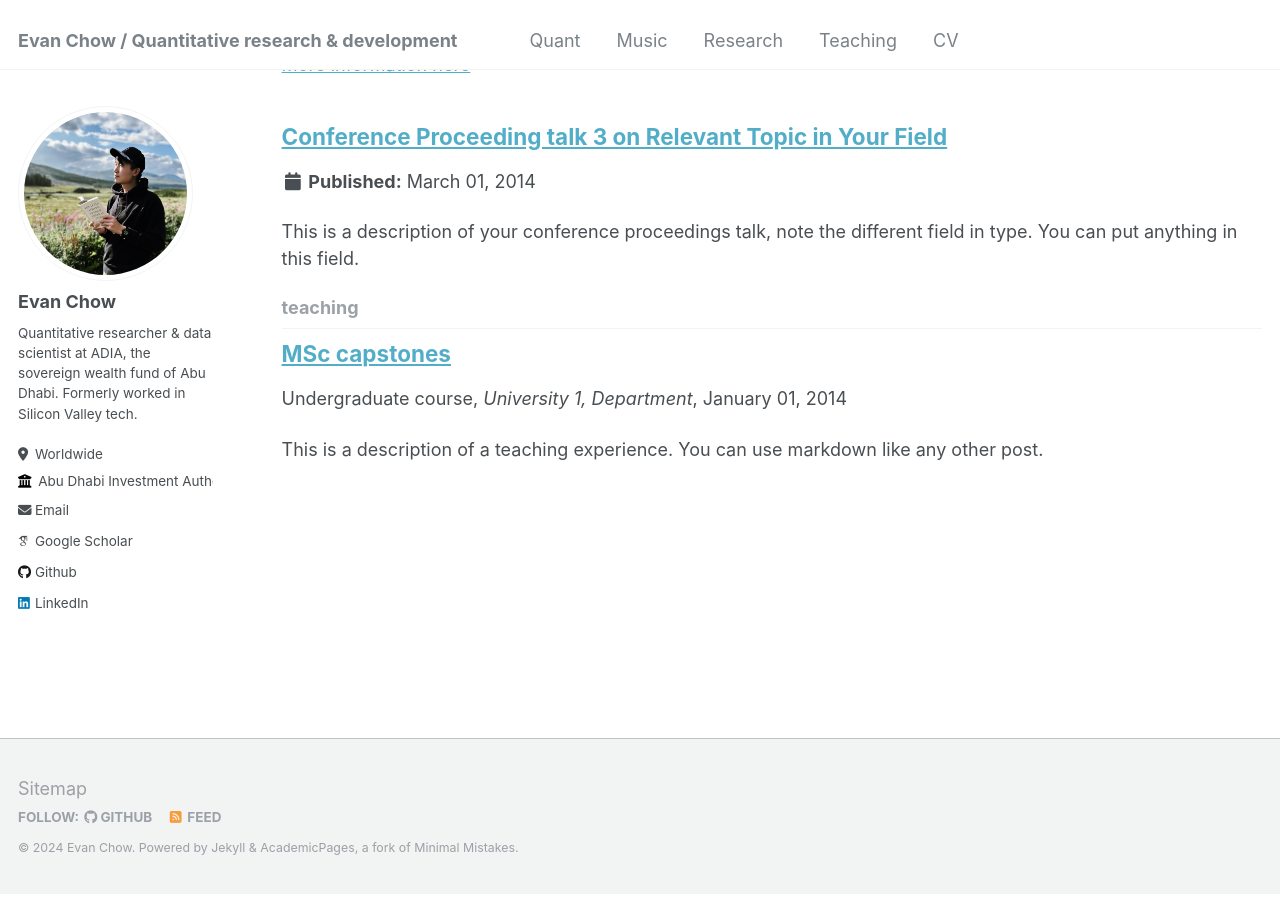
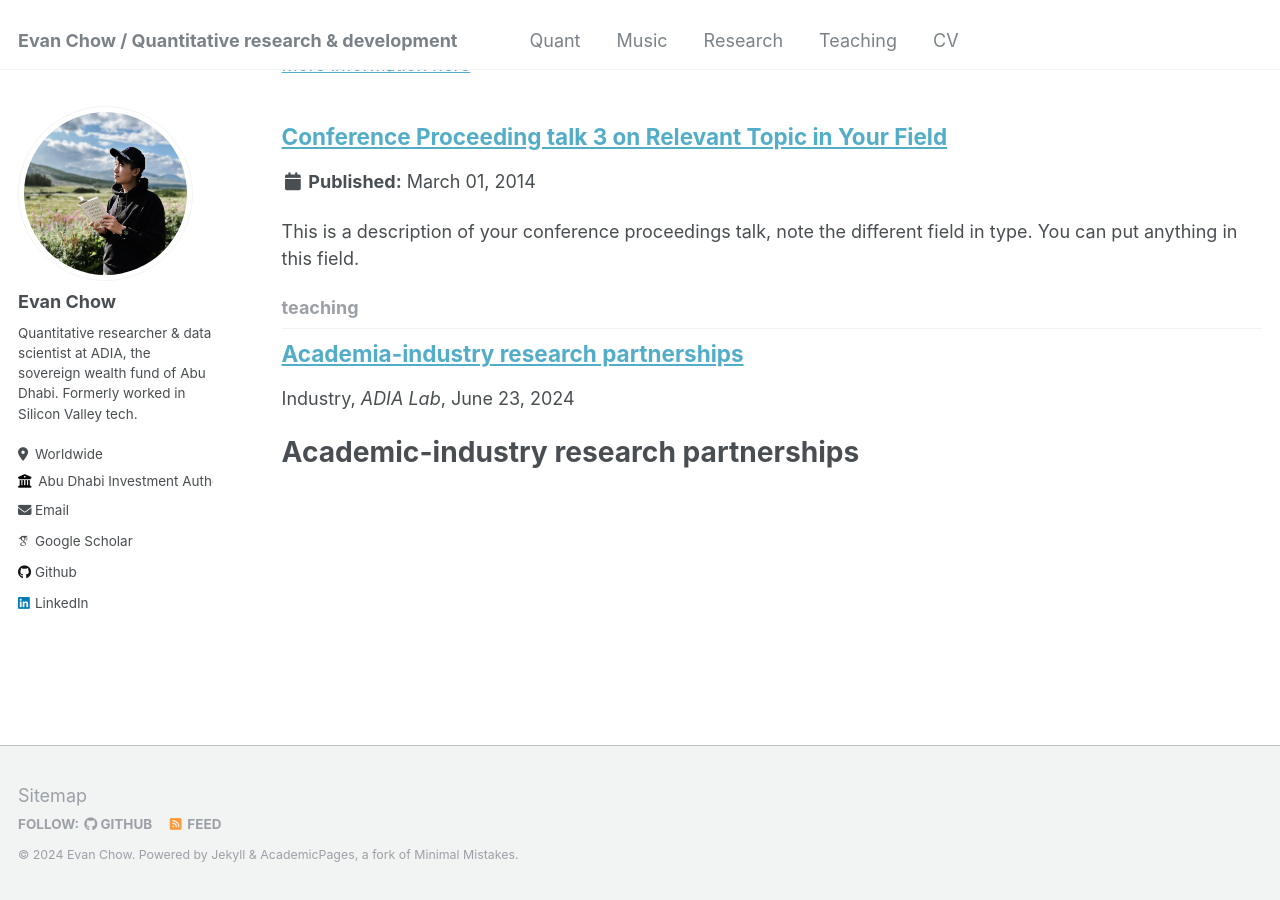
Before and after one commit to evnchw/evnchw.github.io, a Jekyll site: the page built from _pages/collection-archive.html, in a window 1280 px wide and 900 px high, scrolled down 1756 px. Built offline with Jekyll 4.4.1, drawn with Linux system fonts in a browser that asks for light colours; some web fonts are replaced.

Commit message:
update teaching page

```diff
--- a/_pages/teaching.html
+++ b/_pages/teaching.html
@@ -5,23 +5,8 @@
 author_profile: true
 ---
 
-<!-- {% include base_path %}
+{% include base_path %}
 
 {% for post in site.teaching reversed %}
   {% include archive-single.html %}
-{% endfor %} -->
-
-# Academic-industry research partnerships
-
-Under [ADIA Lab](https://www.adialab.ae/), the scientific research institution of ADIA, I have supervised a number of short-term research projects in data science for various university programmes and departments, usually MSc-level capstones. Below is a running list:
-
-- LSE (2024-Present): *Mean field congestion in dry bulk shipping.* PhD Economics.
-- LSE (2023-Present): *Mean field games in global shipping flows.* MSc Data Science.
-- UCL (2024-Present): *Detecting structural breaks in spatial agricultural grids.* MSc Computer Science.
-- UCL/Oxford (2023-24): *Nowcasting global trade with time series signatures & shipping data.* MSc MCF.
-- U. of Toronto (2024): *Statistics of UN Comtrade.* MFRM (Master of Financial Risk Management).
-- U. of Toronto (2023): *Nowcasting inflation with the Baltic Indices.* MFRM.
-- Institut Polytechnique de Paris / Ecole Polytechnique (2023-24): *The global shipping graph.* M2DS.
-- Ecole des Ponts ParisTech (2023): *The economic world through the lens of shipping.* M2.
-- Khalifa University (2022): *Analysis of corporate supply chains.* MSc Computational Data Science.
-- Khalifa University (2022): *Studies in institutional ownership & geographical revenue.* MSc Comp. DS.
+{% endfor %}
--- a/_teaching/2014-spring-teaching-1.md
+++ /dev/null
@@ -1,20 +0,0 @@
----
-title: "MSc capstones"
-collection: teaching
-type: "Undergraduate course"
-permalink: /teaching/2014-spring-teaching-1
-venue: "University 1, Department"
-date: 2014-01-01
-location: "Abu Dhabi, UAE"
----
-
-This is a description of a teaching experience. You can use markdown like any other post.
-
-Heading 1
-======
-
-Heading 2
-======
-
-Heading 3
-======
--- /dev/null
+++ b/_teaching/20240623_academia_industry_partnerships.md
@@ -0,0 +1,24 @@
+---
+title: "Academia-industry research partnerships"
+collection: teaching
+type: "Industry"
+permalink: /teaching/20240623_academia_industry_partnerships
+venue: "ADIA Lab"
+date: 2024-06-23
+location: "Abu Dhabi, UAE"
+---
+
+# Academic-industry research partnerships
+
+Under [ADIA Lab](https://www.adialab.ae/), the scientific research institution of ADIA, I have supervised a number of short-term research projects in data science for various university programmes and departments, usually MSc-level capstones. Below is a running list:
+
+- LSE (2024-Present): *Mean field congestion in dry bulk shipping.* PhD Economics.
+- LSE (2023-Present): *Mean field games in global shipping flows.* MSc Data Science.
+- UCL (2024-Present): *Detecting structural breaks in spatial agricultural grids.* MSc Computer Science.
+- UCL/Oxford (2023-24): *Nowcasting global trade with time series signatures & shipping data.* MSc MCF.
+- U. of Toronto (2024): *Statistics of UN Comtrade.* MFRM (Master of Financial Risk Management).
+- U. of Toronto (2023): *Nowcasting inflation with the Baltic Indices.* MFRM.
+- Institut Polytechnique de Paris / Ecole Polytechnique (2023-24): *The global shipping graph.* M2DS.
+- Ecole des Ponts ParisTech (2023): *The economic world through the lens of shipping.* M2.
+- Khalifa University (2022): *Analysis of corporate supply chains.* MSc Computational Data Science.
+- Khalifa University (2022): *Studies in institutional ownership & geographical revenue.* MSc Comp. DS.
```
